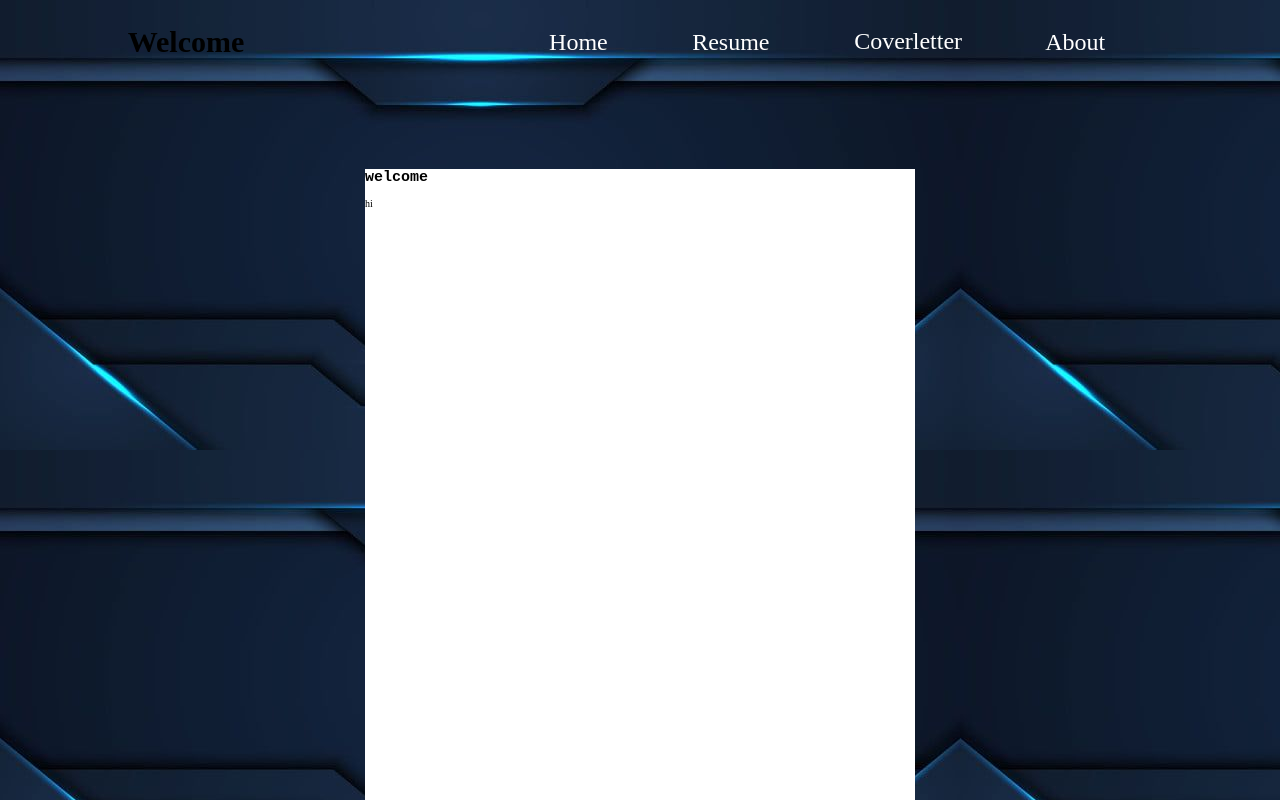
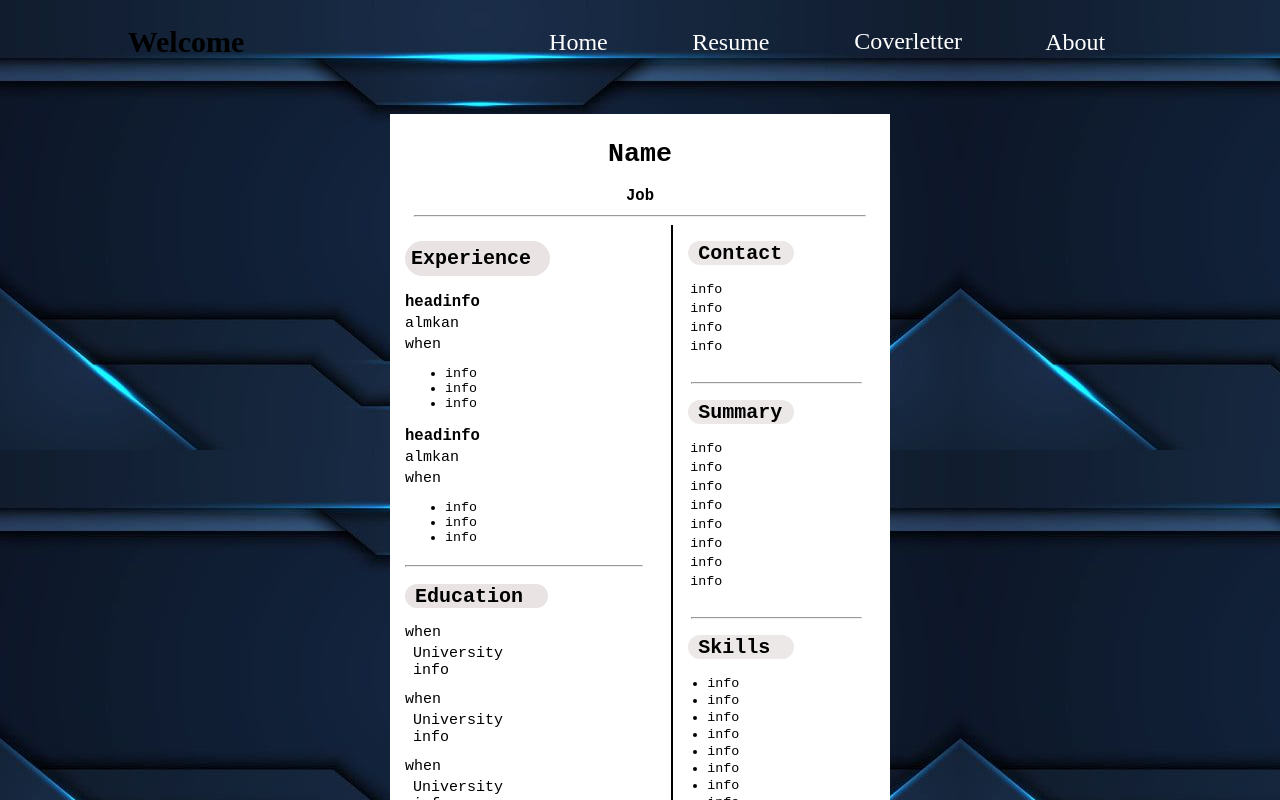
Before and after one commit to Monwilliam/Resumenes, a React (Create React App) app: page /About in a window 1280 px wide. Built offline with nearby package versions, Linux system fonts and the light colour scheme.

Commit message:
Resume html

```diff
--- a/package.json
+++ b/package.json
@@ -6,6 +6,7 @@
     "@testing-library/jest-dom": "^5.17.0",
     "@testing-library/react": "^13.4.0",
     "@testing-library/user-event": "^13.5.0",
+    "html2canvas": "^1.4.1",
     "react": "^18.2.0",
     "react-dom": "^18.2.0",
     "react-router-dom": "^6.15.0",
--- a/public/index.html
+++ b/public/index.html
@@ -25,6 +25,12 @@
       Learn how to configure a non-root public URL by running `npm run build`.
     -->
     <title>React App</title>
+    <script src=
+ "https://cdnjs.cloudflare.com/ajax/libs/jquery/3.2.1/jquery.min.js"></script>
+    <script src=
+"https://cdnjs.cloudflare.com/ajax/libs/jspdf/2.5.1/jspdf.umd.min.js"></script>
+    <script src=
+ "https://cdnjs.cloudflare.com/ajax/libs/html2canvas/1.4.1/html2canvas.min.js"></script>
   </head>
   <body>
     <noscript>You need to enable JavaScript to run this app.</noscript>
--- a/src/About.js
+++ /dev/null
@@ -1,15 +0,0 @@
-
-
-
-function About() {
-    return (
-        <div className="whpag">
-            <div className="Header">
-                <h2>welcome</h2>
-                <p>hi</p>
-            </div>
-        </div>
-    );
-}
-
-export default About;
--- a/src/App.js
+++ b/src/App.js
@@ -1,7 +1,7 @@
 import Navbar from './Navbar';
 import { BrowserRouter as Router,Route, Routes } from 'react-router-dom';
 import Home from './Home';
-import About from './About';
+import Resmhtml from './Resmhtml';
 
 function App() {
   return (
@@ -13,7 +13,7 @@ function App() {
           <Route path='/' element={<Home/>}/>
           <Route path='/Resume' element={<Home/>}/>
           <Route path='/Coverletter' element={<Home/>}/>
-          <Route path='/About' element={<About/>}/>
+          <Route path='/About' element={<Resmhtml/>}/>
         </Routes>
       </div>
     </div>
--- /dev/null
+++ b/src/Resmhtml.js
@@ -0,0 +1,91 @@
+import html2canvas from 'html2canvas';
+import {useRef} from 'react';
+
+
+function Resmhtml() {
+    const cv = useRef();
+    async function generatePDF() {
+        const { jsPDF } = window.jspdf;
+        const doc = new jsPDF("p", "pt");
+        await html2canvas(cv.current, {
+            width: 500,
+            height: 800,
+        }).then((canvas) => {
+            doc.addImage(canvas.toDataURL("image/png"), "PNG", 0, 0, 600, 890);
+        });
+        doc.save("Document.pdf");
+    }
+    return (
+        <div className='Resm'>
+            <div className="whpag" ref={cv}>
+                <div className="Header">
+                    <h1>Name</h1>
+                    <h3>Job</h3>
+                    <hr/>
+                </div>
+                <div className="cont">
+                    <div className="left-cont">
+                        <h2 className='ex'>Experience</h2>
+                        <h3>headinfo</h3>
+                        <p>almkan</p>
+                        <p>when</p>
+                        <ul>
+                            <li>info</li>
+                            <li>info</li>
+                            <li>info</li>
+                        </ul>
+                        <h3>headinfo</h3>
+                        <p >almkan</p>
+                        <p >when</p>
+                        <ul>
+                            <li>info</li>
+                            <li>info</li>
+                            <li>info</li>
+                        </ul>
+                        <hr/>
+                        <h2>Education</h2>
+                        <p className="when">when</p>
+                        <p className="edu">University<br/>info</p>
+                        <p className="when">when</p>
+                        <p className="edu">University<br/>info</p>
+                        <p className="when">when</p>
+                        <p className="edu">University<br/>info</p>
+                    </div>
+                    <div className="right-cont">
+                        <h2>Contact</h2>
+                        <p>info</p>
+                        <p>info</p>
+                        <p>info</p>
+                        <p>info</p>
+                        <hr/>
+                        <h2>Summary</h2>
+                        <p>info</p>
+                        <p>info</p>
+                        <p>info</p>
+                        <p>info</p>
+                        <p>info</p>
+                        <p>info</p>
+                        <p>info</p>
+                        <p>info</p>
+                        <hr/>
+                        <h2>Skills</h2>
+                        <ul>
+                            <li>info</li>
+                            <li>info</li>
+                            <li>info</li>
+                            <li>info</li>
+                            <li>info</li>
+                            <li>info</li>
+                            <li>info</li>
+                            <li>info</li>
+                            <li>info</li>
+                        </ul>
+                    </div>
+                </div>
+            </div>
+        <button onClick={generatePDF}>Download pdf</button>
+        </div>
+    );
+}
+
+export default Resmhtml;
--- a/src/index.css
+++ b/src/index.css
@@ -99,16 +99,132 @@ footer hr{
     width: 80%;
 }
 
+.Resm{
+    display: flex;
+    flex-direction: column;
+    height: 830px;
+}
 
 .whpag{
     margin: auto;
-    margin-top:85px;
-    width: 550px;
-    height: 650px;
+    margin-top:30px;
+    width: 500px;
+    height: 800px;
     background-color: white;
-    font-size: x-small;
+    font-size: smaller;
 }
 
-.whpag .Header h2{
+.whpag{
     font-family: 'Courier New', Courier, monospace;
 }
+
+.whpag .Header h3{
+    margin-bottom: 10px;
+}
+
+.whpag .Header{
+    align-items: center;
+    text-align: center;
+    padding-top: 7px;
+}
+
+.whpag .Header hr{
+    width: 90%;
+    margin-bottom: 8px;
+}
+
+.whpag .cont{
+    display:grid;
+    grid-template-columns: 4.5fr 3.5fr;
+}
+
+.left-cont + .right-cont{
+    border-left: 2px solid ;
+}
+
+.whpag .cont .left-cont {
+    margin-left: 15px;
+}
+
+.whpag .cont .left-cont .ex{
+    padding: 6px;
+}
+
+.whpag .cont .left-cont h2{
+    padding-top: 1px;
+    padding-left: 10px;
+    background-color: rgb(233, 227, 227);
+    border-radius: 20px;
+    width: 50%;
+}
+
+.whpag .cont .left-cont hr{
+    margin-right: 28px;
+    margin-top: 20px;
+}
+
+.cont .left-cont h3{
+    margin-bottom: 0px;
+}
+
+.whpag .cont .left-cont p{
+    font-size: 15px;
+    margin-top: 4px;
+    margin-bottom: 0px;
+}
+
+.whpag .cont .left-cont .edu{
+    margin-left: 8px;
+}
+
+.whpag .cont .left-cont .when{
+    margin-top: 12px;
+}
+
+
+.whpag .cont .right-cont h2{
+    padding-top: 1px;
+    padding-left: 10px;
+    background-color: rgb(236, 232, 232);
+    width: 44%;
+    border-radius: 20px;
+    margin-left: 15px;
+}
+
+.whpag .cont .right-cont p{
+    padding-left: 3px;
+    margin-left: 14px;
+    margin-bottom: 0px;
+    margin-top: 4px;
+}
+
+.whpag .cont .right-cont ul{
+    padding-left: 34px;
+}
+
+.whpag .cont .right-cont li{
+    margin-top: 2px;
+}
+
+.whpag .cont .right-cont hr{
+    margin-right: 28px;
+    margin-left: 18px;
+    margin-top: 28px;
+}
+
+.Resm button{
+    margin: auto;
+    margin-top: 20px;
+    background-color: rgb(146, 146, 214);
+    border-radius: 20px;
+    border: none;
+    width: 150px;
+    height: 30px;
+    transition: 0.5s ease;
+    font-size: 20px;
+}
+
+.Resm button:hover{
+    background-color: rgb(57, 57, 95);
+    transform: scale(1.2);
+}
```
Also changed, not shown: 1 other file (tests, documents, lock files or other folders).
